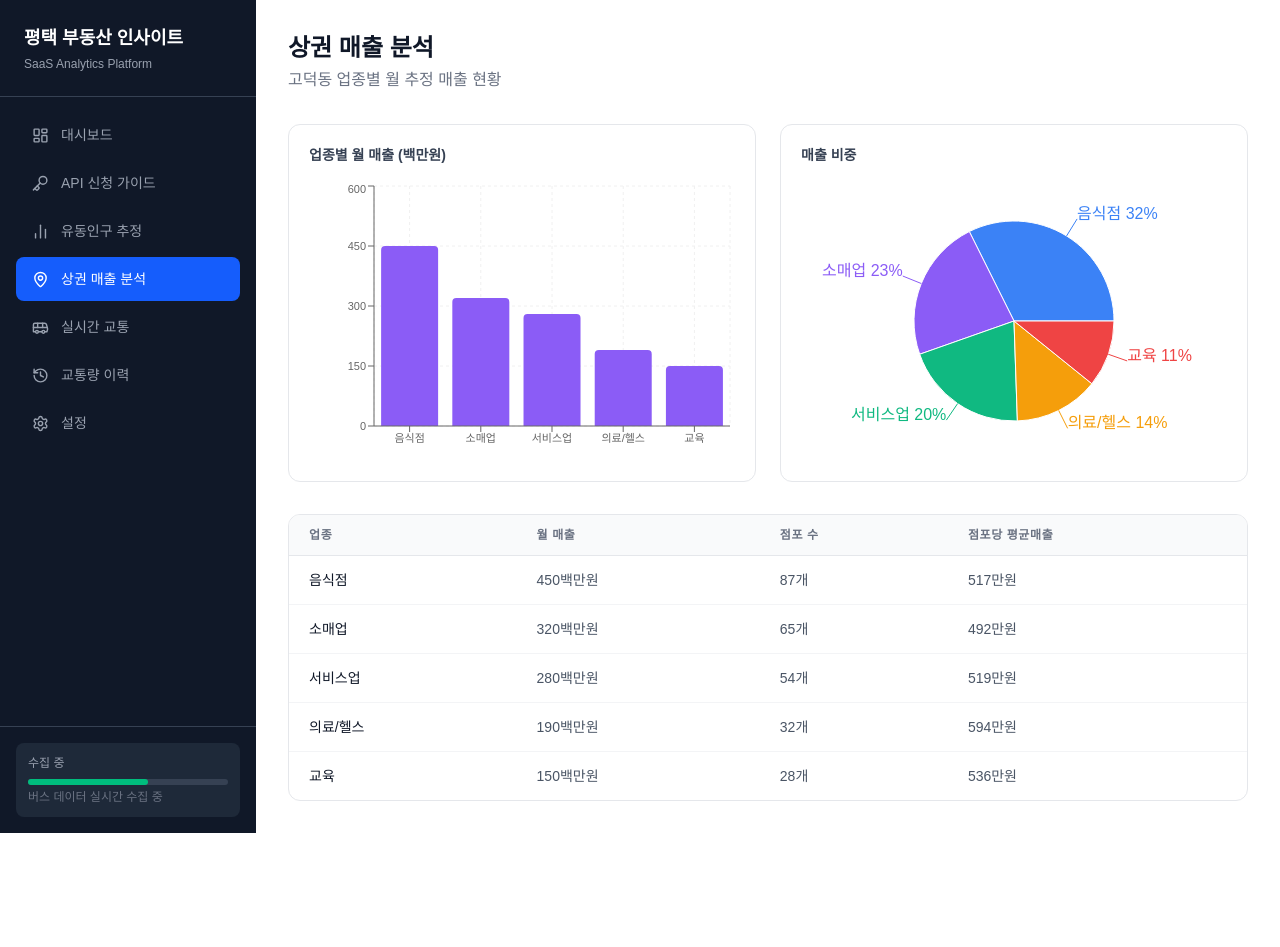
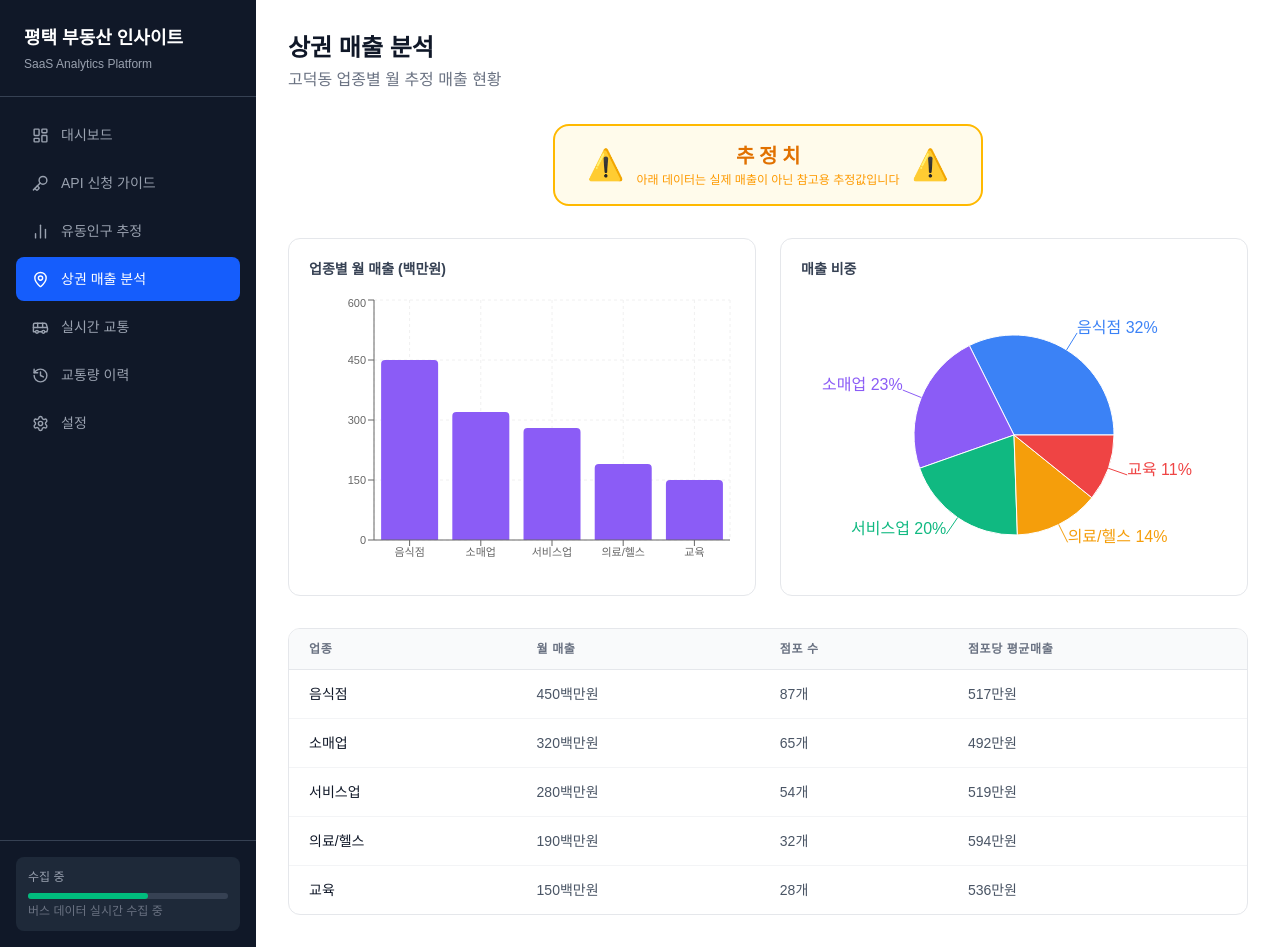
Before and after one commit to loboking/locationHumanPercent, a Next.js app: page /analytics/commerce in a window 1280 px wide. Before the commit the page ends 833 px from the top, so only its background shows below. Built offline with nearby package versions, Linux system fonts and the light colour scheme.

Commit message:
feat: 상권 매출 분석 페이지 추정치 경고 배너 추가
Co-Authored-By: Claude Sonnet 4.6 <noreply@anthropic.com>

```diff
--- a/src/app/analytics/commerce/page.tsx
+++ b/src/app/analytics/commerce/page.tsx
@@ -11,6 +11,18 @@ export default function CommercePage() {
       <div>
         <h2 className="text-2xl font-bold text-gray-900">상권 매출 분석</h2>
         <p className="text-gray-500 mt-1">고덕동 업종별 월 추정 매출 현황</p>
+      </div>
+
+      {/* 추정치 경고 배너 */}
+      <div className="flex items-center justify-center">
+        <div className="flex items-center gap-3 bg-amber-50 border-2 border-amber-400 rounded-2xl px-8 py-4">
+          <span className="text-3xl">⚠️</span>
+          <div className="text-center">
+            <p className="text-xl font-black text-amber-600 tracking-tight">추 정 치</p>
+            <p className="text-xs text-amber-500 mt-0.5">아래 데이터는 실제 매출이 아닌 참고용 추정값입니다</p>
+          </div>
+          <span className="text-3xl">⚠️</span>
+        </div>
       </div>
 
       <div className="grid grid-cols-1 lg:grid-cols-2 gap-6">
```
